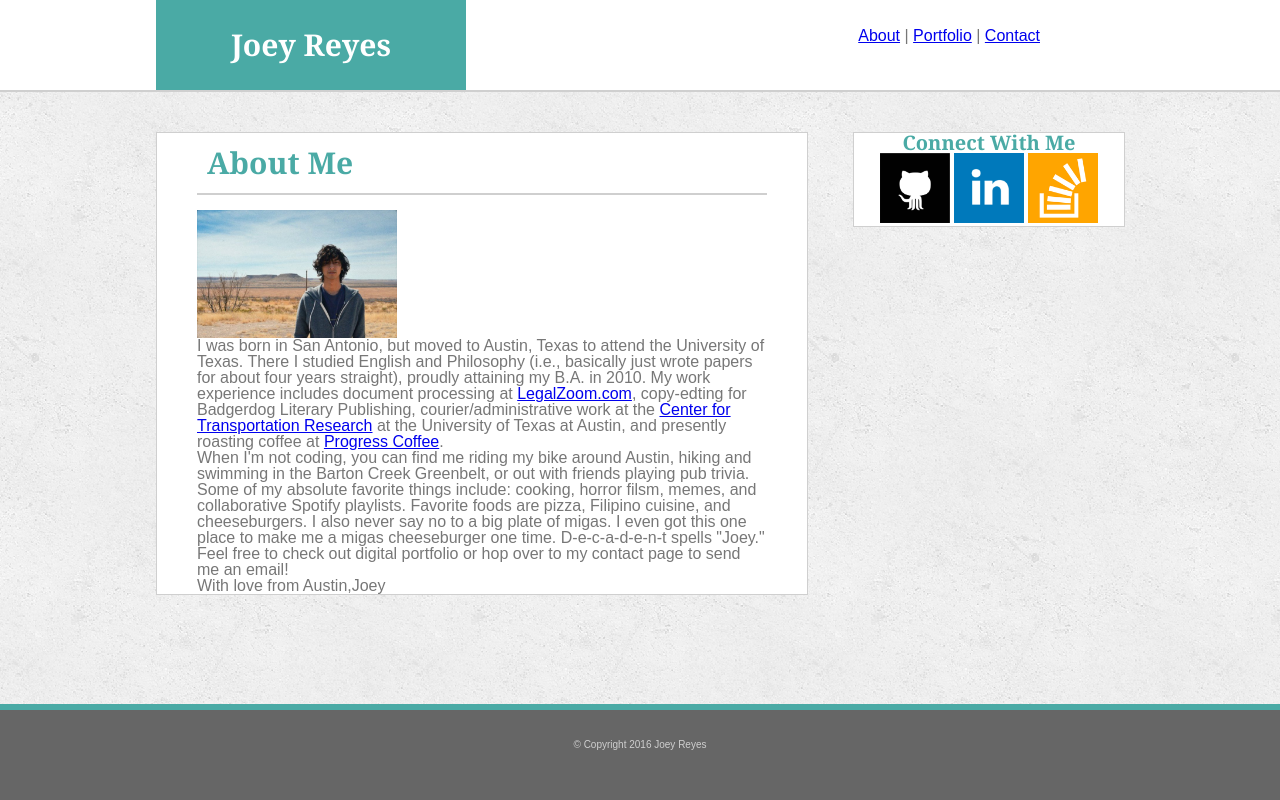
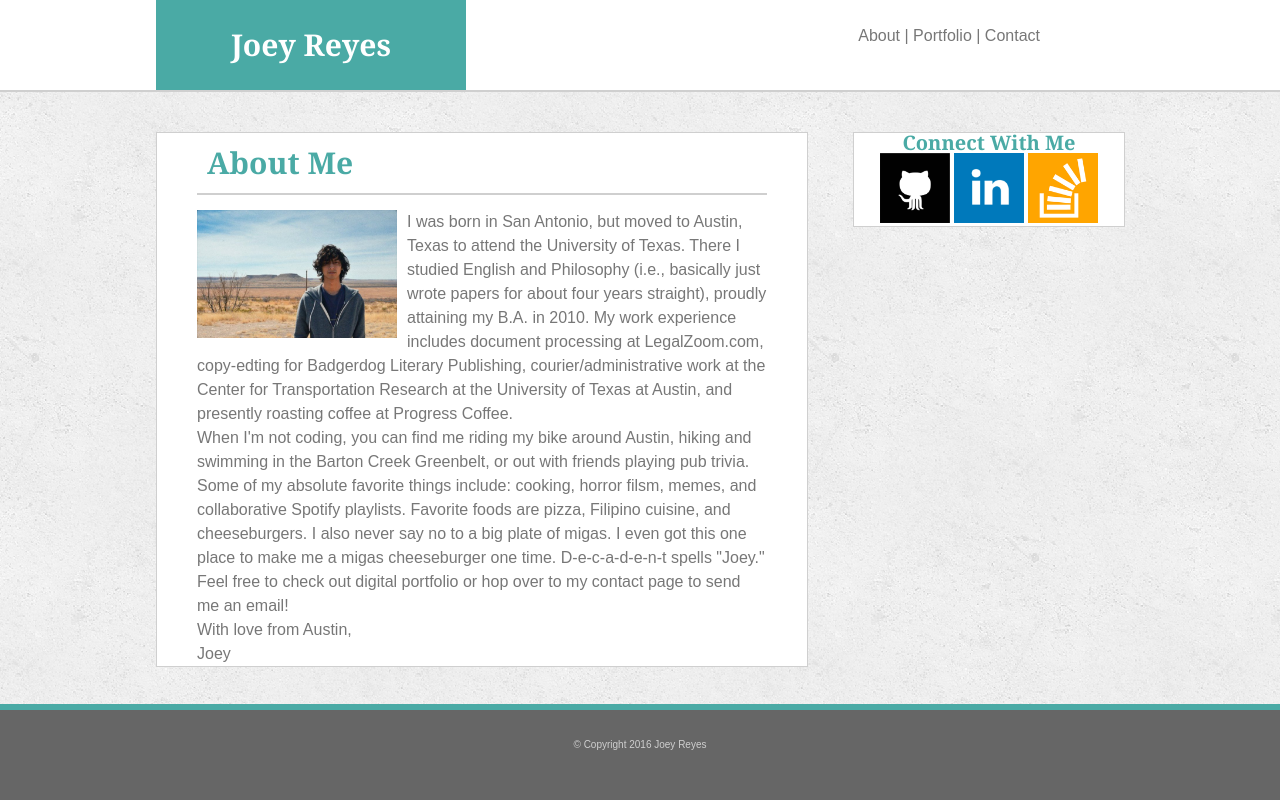
Before and after one commit to jreyes88/Basic-Portfolio, a PHP site: page / in a window 1280 px wide. Run offline with PHP 8.4, Linux system fonts and the light colour scheme.

Commit message:
look at that text wrap yo

```diff
--- a/assets/css/style.css
+++ b/assets/css/style.css
@@ -21,15 +21,13 @@
   font-weight: 700;
 }
 p {
-  float: left;
+  line-height: 1.5;
 }
 body {
   color: #777777;
   font-family: "Arial", "Helvetica Neue", Helvetica, sans-serif;
   background-image: url("../images/background.png");
   background-color: #000000;
-}
-
 }
 body a {
   color: #777777;
@@ -103,13 +101,10 @@
   margin-right: 40px;
 }
 
-.picturebio p {
-  float: left;
-}
-
 #biopic {
   width: 200px;
   float: left;
+  padding-right: 10px;
 }
 
 .bodystuff {
```
